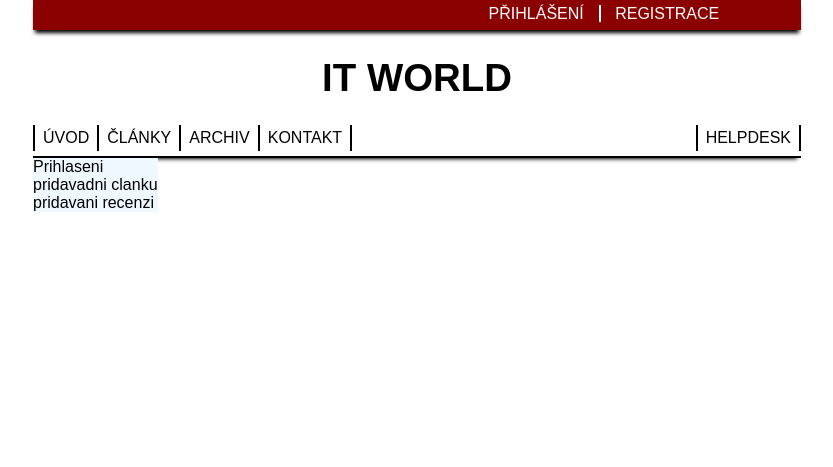
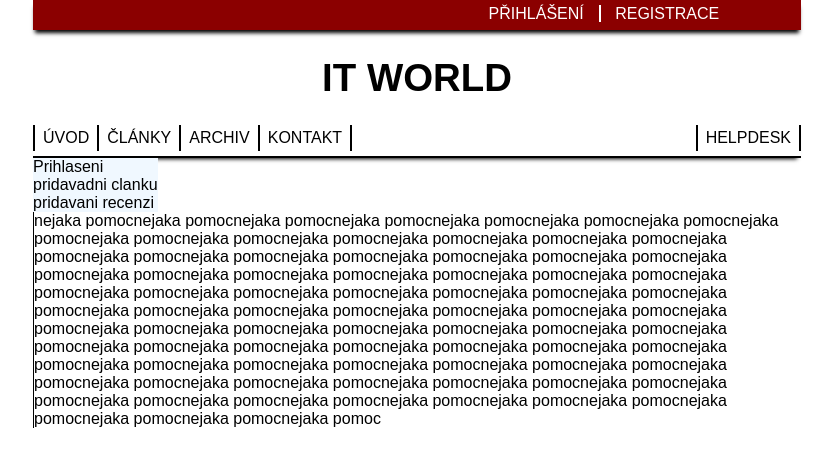
Before and after one commit to Tutislav/Softwarovi-inzenyri-xD, a PHP site: page /helpdesk.php in a window 1280 px wide. Shown: the top 467 px of the page, without its empty margins (223-1056 px from the left). Run offline with PHP 8.4, Linux system fonts and the light colour scheme; data that the repository does not hold is empty.

Commit message:
Update helpdesk.php

```diff
--- a/projekt/helpdesk.php
+++ b/projekt/helpdesk.php
@@ -41,6 +41,7 @@
                 pridavani recenzi<br>
             </div>
             <div class="content" style="display:inline-block;border-left:1px solid black">
+                nejaka pomocnejaka pomocnejaka pomocnejaka pomocnejaka pomocnejaka pomocnejaka pomocnejaka pomocnejaka pomocnejaka pomocnejaka pomocnejaka pomocnejaka pomocnejaka pomocnejaka pomocnejaka pomocnejaka pomocnejaka pomocnejaka pomocnejaka pomocnejaka pomocnejaka pomocnejaka pomocnejaka pomocnejaka pomocnejaka pomocnejaka pomocnejaka pomocnejaka pomocnejaka pomocnejaka pomocnejaka pomocnejaka pomocnejaka pomocnejaka pomocnejaka pomocnejaka pomocnejaka pomocnejaka pomocnejaka pomocnejaka pomocnejaka pomocnejaka pomocnejaka pomocnejaka pomocnejaka pomocnejaka pomocnejaka pomocnejaka pomocnejaka pomocnejaka pomocnejaka pomocnejaka pomocnejaka pomocnejaka pomocnejaka pomocnejaka pomocnejaka pomocnejaka pomocnejaka pomocnejaka pomocnejaka pomocnejaka pomocnejaka pomocnejaka pomocnejaka pomocnejaka pomocnejaka pomocnejaka pomocnejaka pomocnejaka pomocnejaka pomocnejaka pomocnejaka pomocnejaka pomocnejaka pomocnejaka pomocnejaka pomocnejaka pomocnejaka pomocnejaka pomoc
             </div>
         </div>
     </div>
```
